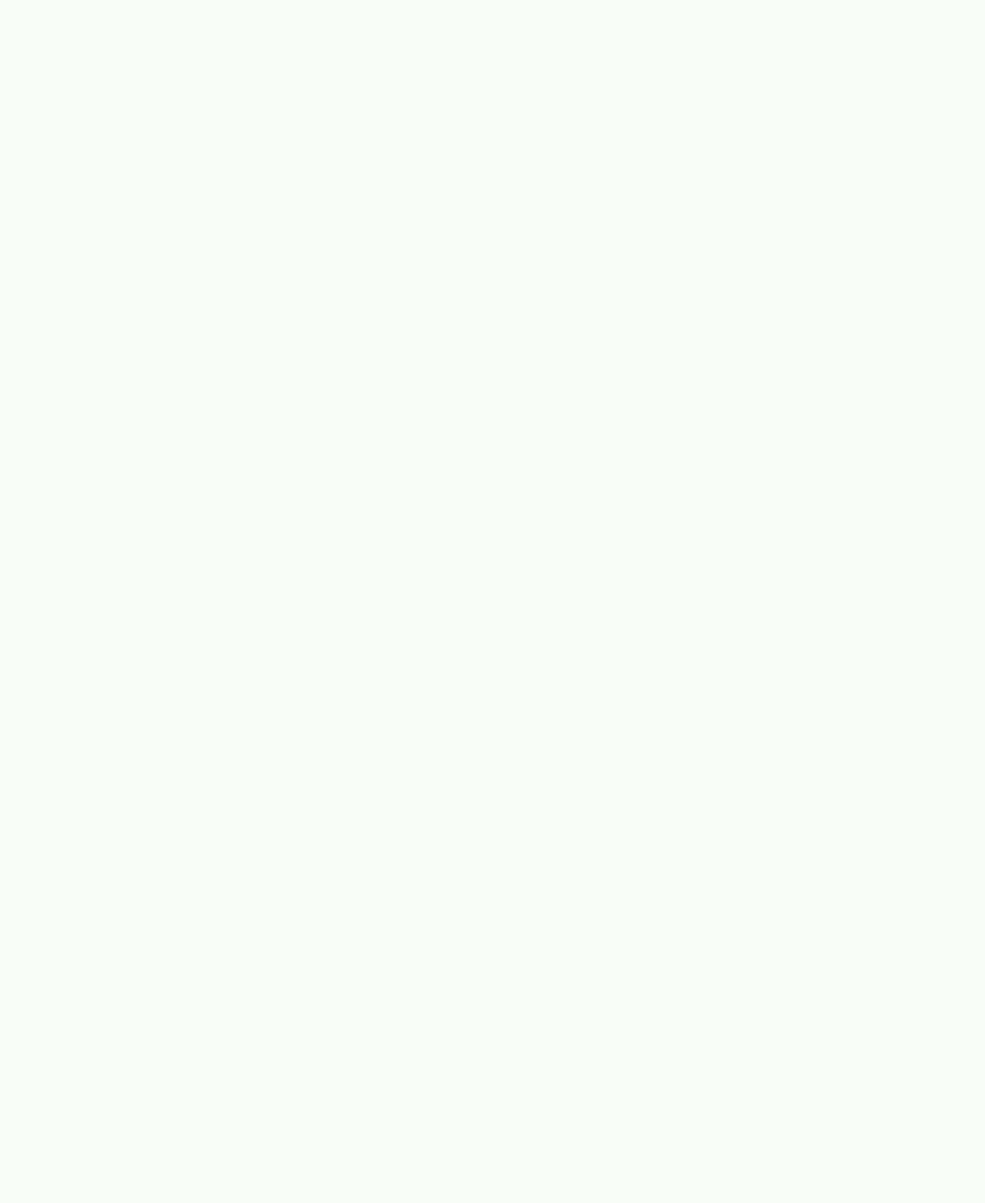
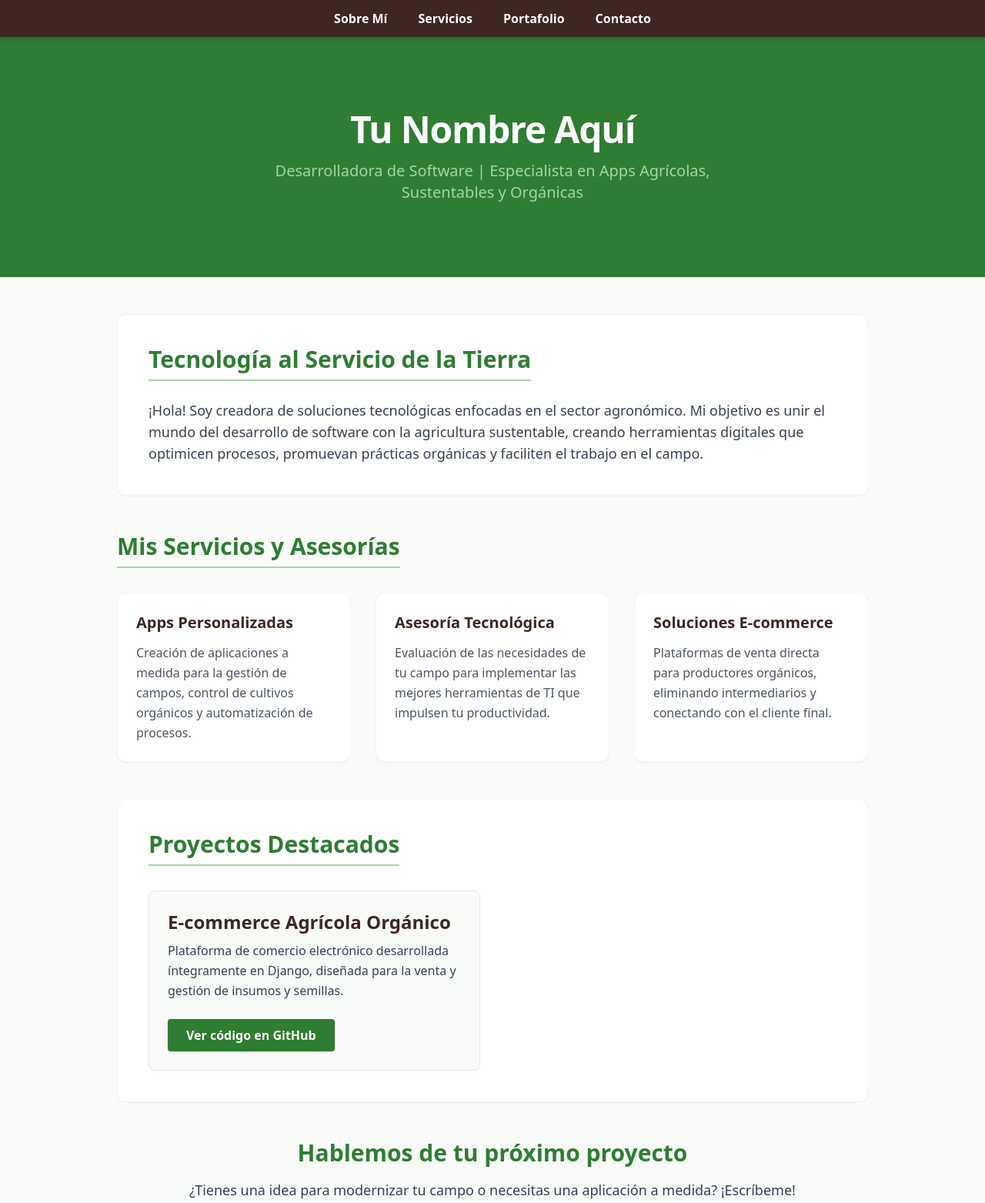
Before and after one commit to danielaportoa/danielaportoa.github.io, a plain HTML site: page index.html in a window 1280 px wide. Shown: the top 1563 px of the page at 77% size. Before the commit the page ends 800 px from the top, so only its background shows below. Drawn offline with nearby package versions, Linux system fonts and the light colour scheme.

Commit message:
tailwind_cdn

```diff
--- a/index.html
+++ b/index.html
@@ -10,3 +10,81 @@
     <script src="assets/js/tailwind-config.js"></script>
 </head>
 <body class="bg-fondo text-tierra font-sans antialiased leading-relaxed">
+
+    <nav class="sticky top-0 bg-tierra text-white shadow-md z-50">
+        <div class="max-w-5xl mx-auto px-4 py-3 flex justify-center space-x-6 sm:space-x-10 text-sm sm:text-base font-semibold">
+            <a href="#sobre-mi" class="hover:text-agro-light transition duration-300">Sobre Mí</a>
+            <a href="#servicios" class="hover:text-agro-light transition duration-300">Servicios</a>
+            <a href="#portafolio" class="hover:text-agro-light transition duration-300">Portafolio</a>
+            <a href="#contacto" class="hover:text-agro-light transition duration-300">Contacto</a>
+        </div>
+    </nav>
+
+    <header class="bg-agro text-white py-24 px-6 text-center shadow-inner">
+        <h1 class="text-4xl md:text-5xl font-extrabold tracking-tight mb-4">Tu Nombre Aquí</h1>
+        <p class="text-lg md:text-xl text-agro-light max-w-2xl mx-auto font-medium">
+            Desarrolladora de Software | Especialista en Apps Agrícolas, Sustentables y Orgánicas
+        </p>
+    </header>
+
+    <main class="max-w-5xl mx-auto px-6 py-12">
+
+        <section id="sobre-mi" class="bg-white p-8 md:p-10 rounded-xl shadow-sm mb-12 border border-gray-100">
+            <h2 class="text-3xl font-bold text-agro border-b-2 border-agro-light pb-2 mb-6 inline-block">Tecnología al Servicio de la Tierra</h2>
+            <p class="text-lg text-gray-700">
+                ¡Hola! Soy creadora de soluciones tecnológicas enfocadas en el sector agronómico. Mi objetivo es unir el mundo del desarrollo de software con la agricultura sustentable, creando herramientas digitales que optimicen procesos, promuevan prácticas orgánicas y faciliten el trabajo en el campo.
+            </p>
+        </section>
+
+        <section id="servicios" class="mb-12">
+            <h2 class="text-3xl font-bold text-agro border-b-2 border-agro-light pb-2 mb-8 inline-block">Mis Servicios y Asesorías</h2>
+
+            <div class="grid grid-cols-1 md:grid-cols-3 gap-8">
+                <div class="bg-white p-6 rounded-xl shadow-sm border border-gray-100 hover:-translate-y-2 hover:border-agro-light hover:shadow-lg transition-all duration-300 group">
+                    <h3 class="text-xl font-bold text-tierra mb-3 group-hover:text-agro transition-colors">Apps Personalizadas</h3>
+                    <p class="text-gray-600">Creación de aplicaciones a medida para la gestión de campos, control de cultivos orgánicos y automatización de procesos.</p>
+                </div>
+                <div class="bg-white p-6 rounded-xl shadow-sm border border-gray-100 hover:-translate-y-2 hover:border-agro-light hover:shadow-lg transition-all duration-300 group">
+                    <h3 class="text-xl font-bold text-tierra mb-3 group-hover:text-agro transition-colors">Asesoría Tecnológica</h3>
+                    <p class="text-gray-600">Evaluación de las necesidades de tu campo para implementar las mejores herramientas de TI que impulsen tu productividad.</p>
+                </div>
+                <div class="bg-white p-6 rounded-xl shadow-sm border border-gray-100 hover:-translate-y-2 hover:border-agro-light hover:shadow-lg transition-all duration-300 group">
+                    <h3 class="text-xl font-bold text-tierra mb-3 group-hover:text-agro transition-colors">Soluciones E-commerce</h3>
+                    <p class="text-gray-600">Plataformas de venta directa para productores orgánicos, eliminando intermediarios y conectando con el cliente final.</p>
+                </div>
+            </div>
+        </section>
+
+        <section id="portafolio" class="bg-white p-8 md:p-10 rounded-xl shadow-sm mb-12 border border-gray-100">
+            <h2 class="text-3xl font-bold text-agro border-b-2 border-agro-light pb-2 mb-8 inline-block">Proyectos Destacados</h2>
+
+            <div class="grid grid-cols-1 md:grid-cols-2 gap-8">
+                <div class="bg-fondo p-6 rounded-lg border border-gray-200">
+                    <h3 class="text-2xl font-bold text-tierra mb-2">E-commerce Agrícola Orgánico</h3>
+                    <p class="text-gray-700 mb-6">Plataforma de comercio electrónico desarrollada íntegramente en Django, diseñada para la venta y gestión de insumos y semillas.</p>
+                    <a href="URL_DE_TU_GITHUB" target="_blank" class="inline-block bg-agro text-white font-semibold py-2 px-6 rounded shadow hover:bg-agro-dark hover:shadow-md transition-all duration-300">
+                        Ver código en GitHub
+                    </a>
+                </div>
+            </div>
+        </section>
+
+        <section id="contacto" class="text-center mb-12">
+            <h2 class="text-3xl font-bold text-agro mb-4">Hablemos de tu próximo proyecto</h2>
+            <p class="text-lg text-gray-700 mb-8">¿Tienes una idea para modernizar tu campo o necesitas una aplicación a medida? ¡Escríbeme!</p>
+
+            <div class="inline-block text-left bg-white p-8 rounded-xl shadow-sm border border-gray-100">
+                <p class="mb-3 text-lg">📧 <span class="font-semibold ml-2">Email:</span> <a href="mailto:tu-correo@email.com" class="text-agro hover:underline font-bold">tu-correo@email.com</a></p>
+                <p class="mb-3 text-lg">💻 <span class="font-semibold ml-2">GitHub:</span> <a href="URL_DE_TU_GITHUB" class="text-agro hover:underline font-bold">github.com/tu-usuario</a></p>
+                <p class="text-lg">📍 <span class="font-semibold ml-2">Ubicación:</span> Chillán, Ñuble, Chile</p>
+            </div>
+        </section>
+
+    </main>
+
+    <footer class="bg-tierra text-gray-300 py-8 text-center mt-auto">
+        <p class="text-sm">&copy; 2026 Tu Nombre. Desarrollando tecnología para un futuro sustentable.</p>
+    </footer>
+
+</body>
+</html>
```
